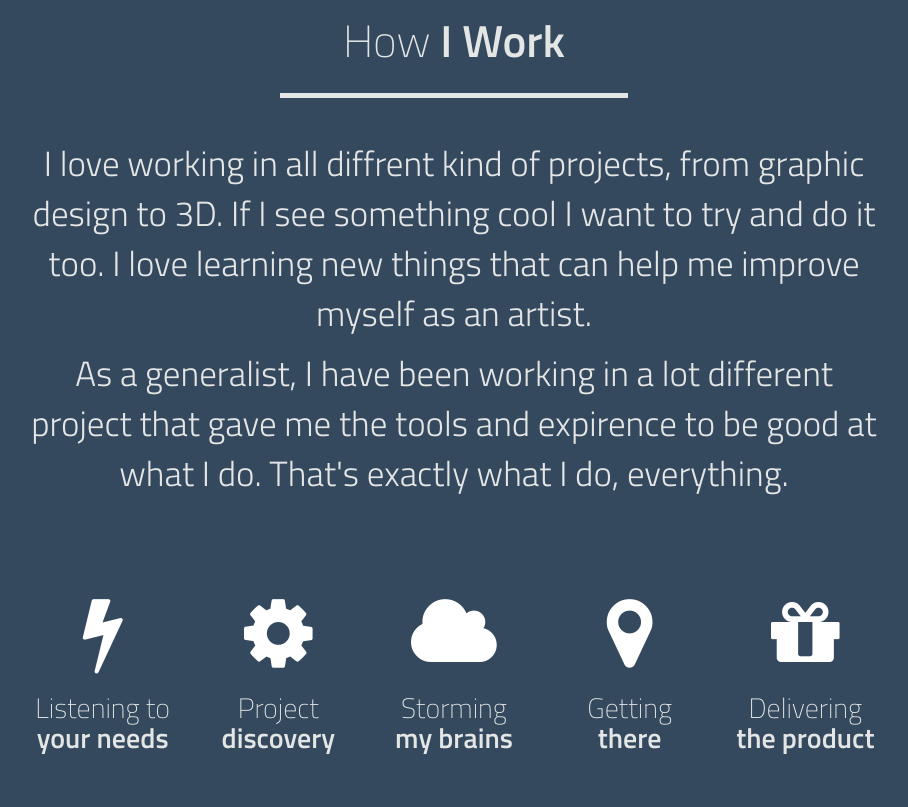
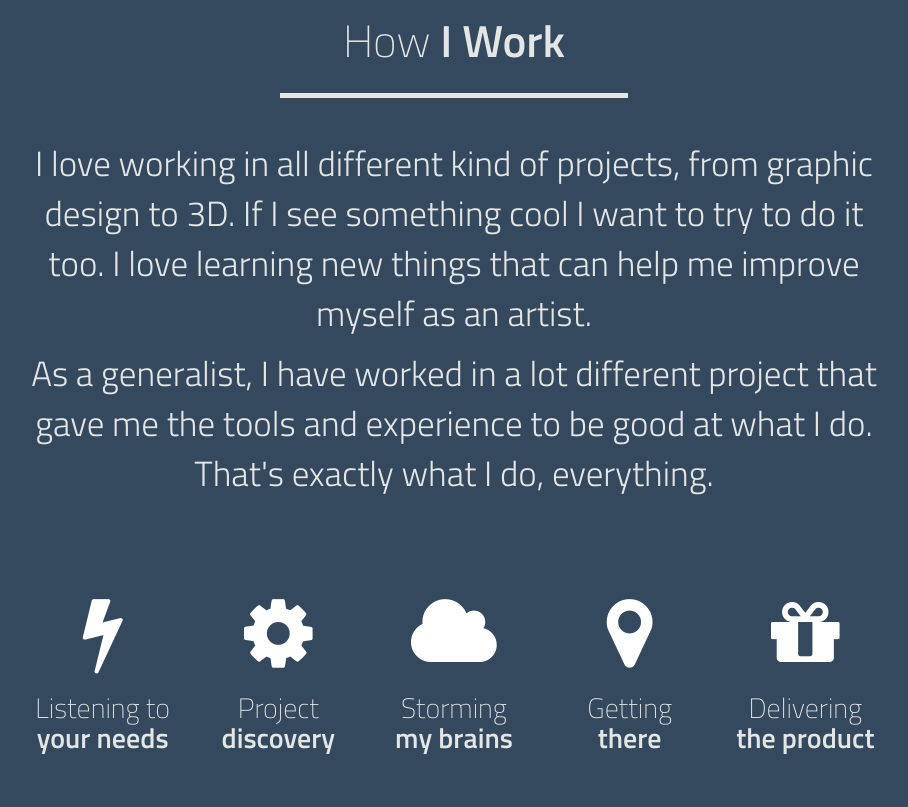
Before and after one commit to karenvil/rainbowChiwawa, a plain HTML site: page index.html in a window 1280 px wide. Shown: the part 2220-3027 px from the top of the page, without its empty margins (186-1094 px from the left). Drawn offline with nearby package versions, Linux system fonts and the light colour scheme; files that its build step writes are made by us from their sources.

Commit message:
spelling check
spelling check

```diff
--- a/index.html
+++ b/index.html
@@ -225,9 +225,10 @@
 				<div class="col-sm-1 hidden-sm">&nbsp;</div>
 
 				<div class="col-12 col-sm-10 font-light">
-				<P>I love working in all diffrent kind of projects, from graphic design to 3D. If I see something cool I want to try and do it too. I love learning new things that can help me improve myself as an artist. </P>
+				<p>I love working in all different kind of projects, from graphic design to 3D. If I see something cool I want to try to do it too. I love learning new things that can help me improve myself as an artist.</p>
 
-				<p>As a generalist, I have been working in a lot different project that gave me the tools and expirence to be good at what I do. That's exactly what I do, everything.</P>
+				<p>As a generalist, I have worked in a lot different project that gave me the tools and experience to be good at what I do. That's exactly what I do, everything. </p>
+
 				</div><!-- /row -->
 
 				<div class="col-sm-1 hidden-sm">&nbsp;</div>
@@ -277,7 +278,7 @@
 			</div><!-- /row -->
 			<div class="row subtitle-row">
 				<div class="col-sm-1 hidden-sm">&nbsp;</div>
-				<div class="col-12 col-sm-10 font-light">I am a motivated and passionate artist with a proven ability to develop high quality design. I adapt quickly to new solutions, enjoy team work and have a quickly understanding of the project mission, vision and values. Im looking for a opportunity to work with a team of qualified, diverse team who will help to develop my experience and career. Your company is a great place for me to learn new things and start my work experience.<br/>
+				<div class="col-12 col-sm-10 font-light">I am a motivated and passionate artist with a proven ability to develop high quality design. I adapt quickly to new solutions, enjoy team work and have a quickly understanding of the project mission, vision and values. Im looking for an opportunity to work with a team of qualified, diverse team who will help to develop my experience and career. Your company is a great place for me to learn new things and start my work experience.<br/>
                     <br>
 
 
```
